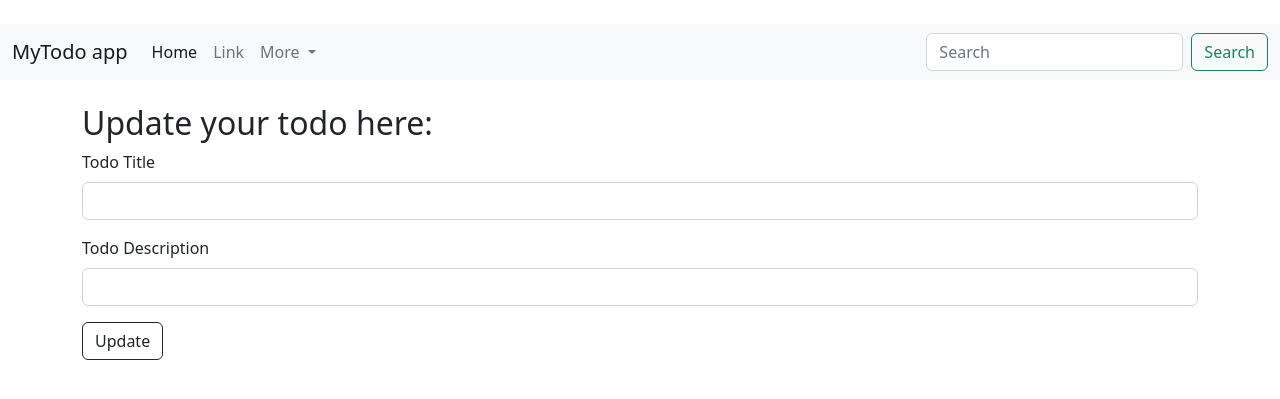
After one commit to P650/Todo_Flask_sqlite, a Flask app: page /update/1 in a window 1280 px wide. The commit adds this page. Shown: the top 399 px of the page. Run offline with Flask 3, Linux system fonts and the light colour scheme; data comes from the database, SQL or seed files in the repository; both versions use the stored data as it was after the commit.

Commit message:
update the todo list

```diff
--- a/Python_Flask/app.py
+++ b/Python_Flask/app.py
@@ -51,9 +51,20 @@ def delete(sno):
     db.session.commit()
     return redirect('/')
 
-@app.route('/update', methods=['GET', 'POST'])
-def update():
-    pass
+@app.route('/update/<int:sno>', methods=['GET', 'POST'])
+def update(sno):
+    if request.method == 'POST':
+        title = request.form['title']
+        description = request.form['description']
+        todo = Todo.query.filter_by(sno=sno).first()
+        todo.title=title
+        todo.description=description
+        db.session.add(todo)
+        db.session.commit()
+
+    todo = Todo.query.filter_by(sno=sno).first()
+    return render_template('update.html', todo=todo)
+
 
 if __name__ == '__main__':
     app.run(debug=True)
--- /dev/null
+++ b/Python_Flask/templates/base.html
@@ -0,0 +1,60 @@
+<!doctype html>
+<html lang="en">
+
+<head>
+    <meta charset="utf-8">
+    <meta name="viewport" content="width=device-width, initial-scale=1">
+    <title>ToDo application</title>
+    <link href="https://cdn.jsdelivr.net/npm/bootstrap@5.2.3/dist/css/bootstrap.min.css" rel="stylesheet"
+        integrity="sha384-rbsA2VBKQhggwzxH7pPCaAqO46MgnOM80zW1RWuH61DGLwZJEdK2Kadq2F9CUG65" crossorigin="anonymous">
+    <script src="https://cdn.jsdelivr.net/npm/bootstrap@5.2.3/dist/js/bootstrap.bundle.min.js"
+        integrity="sha384-kenU1KFdBIe4zVF0s0G1M5b4hcpxyD9F7jL+jjXkk+Q2h455rYXK/7HAuoJl+0I4"
+        crossorigin="anonymous"></script>
+</head>
+
+<body>
+    <nav class="navbar navbar-expand-lg navbar-light bg-light my-4">
+        <div class="container-fluid">
+            <a class="navbar-brand" href="#">MyTodo app</a>
+            <button class="navbar-toggler" type="button" data-bs-toggle="collapse"
+                data-bs-target="#navbarSupportedContent" aria-controls="navbarSupportedContent" aria-expanded="false"
+                aria-label="Toggle navigation">
+                <span class="navbar-toggler-icon"></span>
+            </button>
+            <div class="collapse navbar-collapse" id="navbarSupportedContent">
+                <ul class="navbar-nav me-auto mb-2 mb-lg-0">
+                    <li class="nav-item">
+                        <a class="nav-link active" aria-current="page" href="#">Home</a>
+                    </li>
+                    <li class="nav-item">
+                        <a class="nav-link" href="#">Link</a>
+                    </li>
+                    <li class="nav-item dropdown">
+                        <a class="nav-link dropdown-toggle" href="#" id="navbarDropdown" role="button"
+                            data-bs-toggle="dropdown" aria-expanded="false">
+                            More
+                        </a>
+                        <ul class="dropdown-menu" aria-labelledby="navbarDropdown">
+                            <li><a class="dropdown-item" href="#">Action</a></li>
+                            <li><a class="dropdown-item" href="#">Another action</a></li>
+                            <li>
+                                <hr class="dropdown-divider">
+                            </li>
+                            <li><a class="dropdown-item" href="#">Something else here</a></li>
+                        </ul>
+                    </li>
+                </ul>
+                <form class="d-flex">
+                    <input class="form-control me-2" type="search" placeholder="Search" aria-label="Search">
+                    <button class="btn btn-outline-success" type="submit">Search</button>
+                </form>
+            </div>
+        </div>
+    </nav>
+
+{% block body %}
+
+{% endblock %}
+</body>
+
+</html>
--- /dev/null
+++ b/Python_Flask/templates/update.html
@@ -0,0 +1,24 @@
+{% extends 'base.html' %}
+{% block body %}
+
+    <div class="container my-4">
+        <h2> Update your todo here: </h2>
+        <form action="/update/{{todo.sno}}" method="POST">
+            <div class="mb-3">
+                <label for="exampleInputEmail1" class="form-label">Todo Title </label>
+                <input type="text" class="form-control" name="title" id="title value={{todo.title}}">
+            </div>
+            <div class="mb-3">
+                <label for="exampleInputPassword1" class="form-label">Todo Description</label>
+                <input type="text" class="form-control" name="description" id="description value={{todo.description}}">
+            </div>
+            <button type="submit" class="btn btn-outline-dark">Update</button>
+        </form>
+    </div>
+
+    <script src="https://cdn.jsdelivr.net/npm/bootstrap@5.2.3/dist/js/bootstrap.bundle.min.js"
+    integrity="sha384-kenU1KFdBIe4zVF0s0G1M5b4hcpxyD9F7jL+jjXkk+Q2h455rYXK/7HAuoJl+0I4"
+    crossorigin="anonymous"></script>
+
+
+{% endblock %}
```
Also changed, not shown: Python_Flask/templates/index.html (+5 -61 lines), Python_Flask/instance/todo.db.
